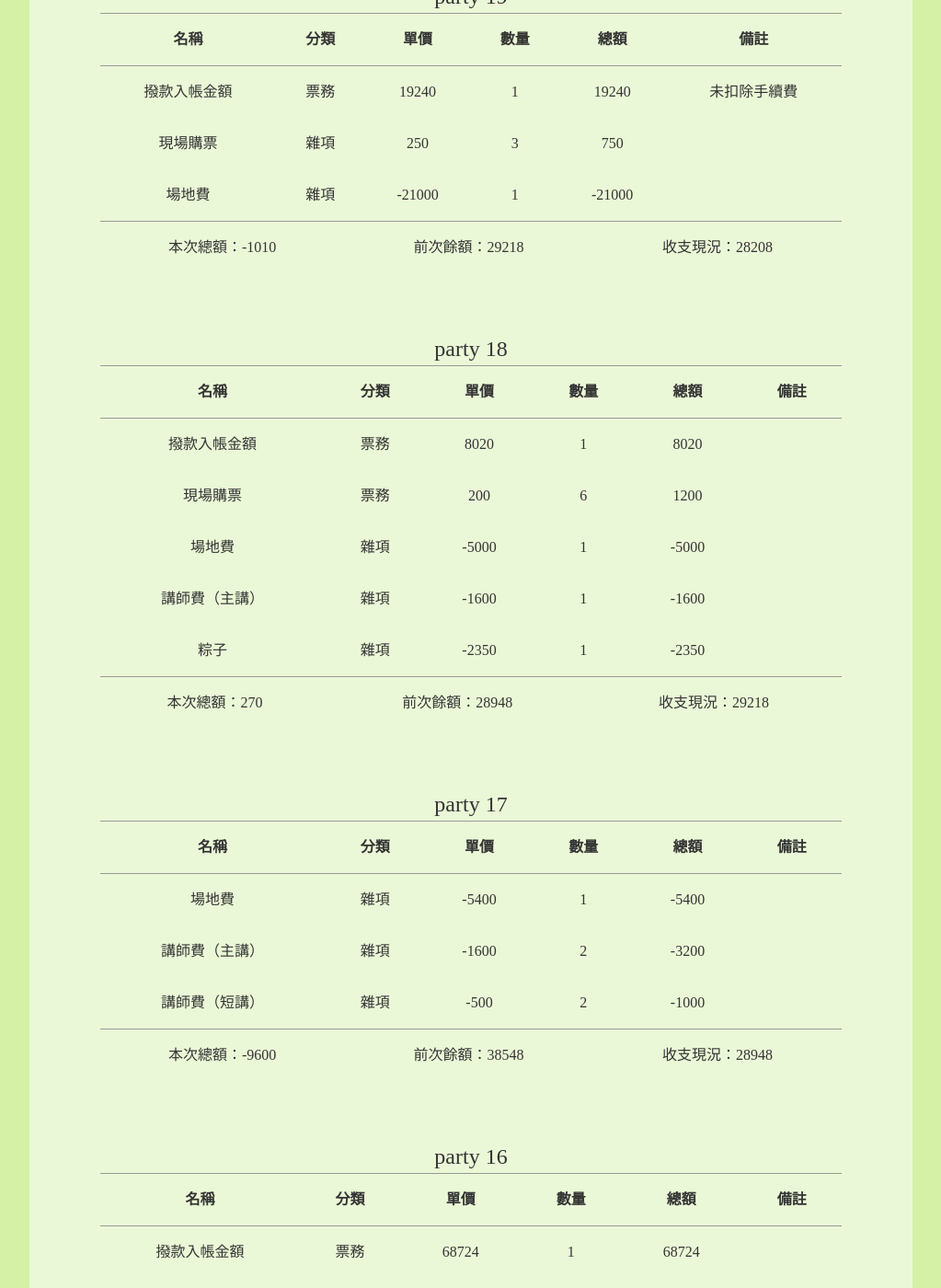
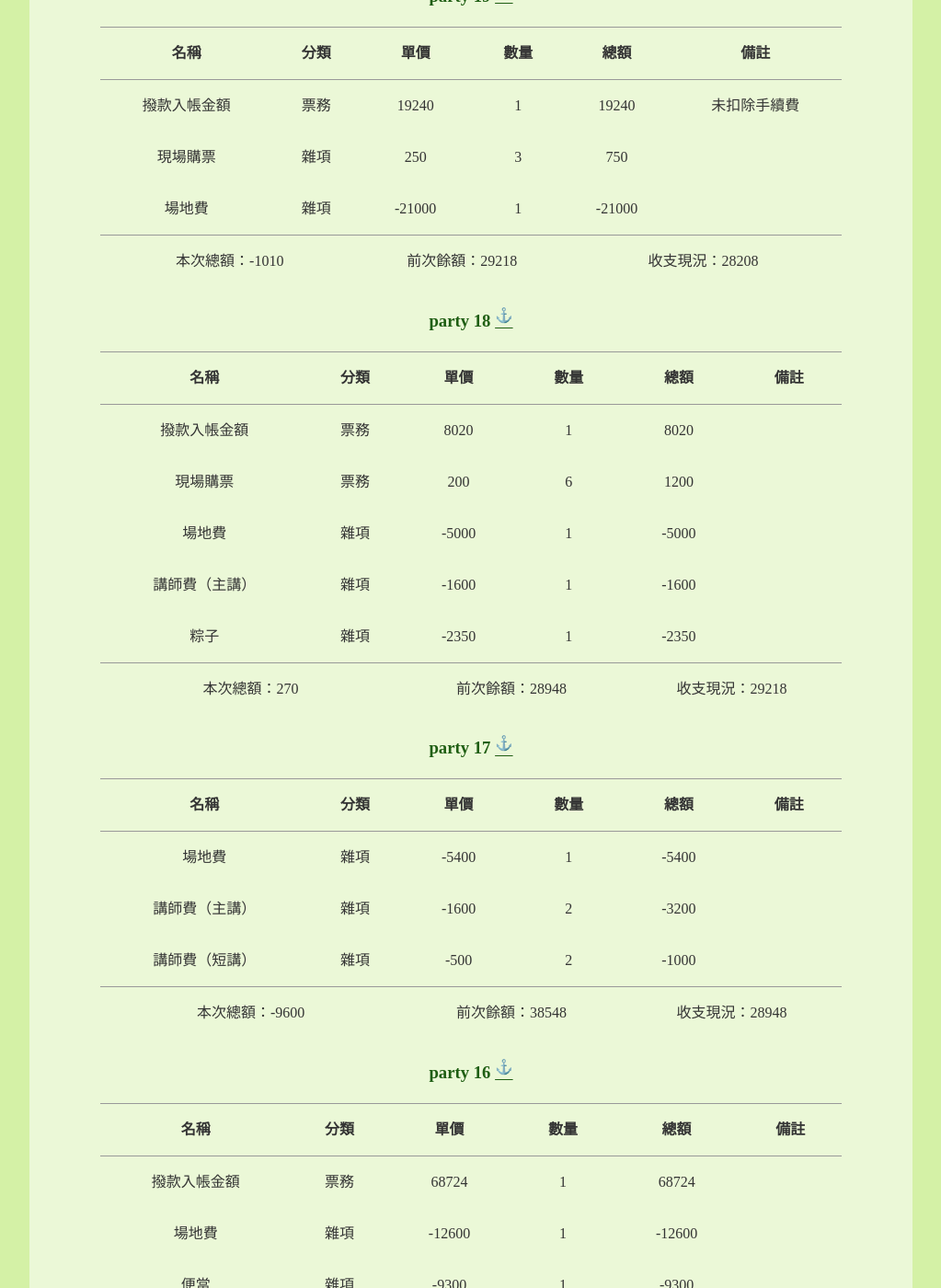
Before and after one commit to f2etw/f2etw.github.io, a Jekyll site: the page built from records.html, in a window 1280 px wide and 1400 px high, scrolled down 330 px. Shown: the whole window at 92% size, without its empty margins (128-1151 px from the left). Built offline with Jekyll 4.4.1, drawn with Linux system fonts in a browser that asks for light colours; some of the changed text lies outside the part shown.

Commit message:
調整收支表格結構
區分 thead, tfoot，並加入 anchor

```diff
--- a/records.html
+++ b/records.html
@@ -10,8 +10,10 @@ title: 收支記錄
 {% assign sorted_record = (site.data.records | sort: {{record_hash[0]}}) %}
 {% for record_hash in sorted_record reversed %}
     {% assign record = record_hash[1] %}
+    <h3 class="text-center" id="record-{{ forloop.rindex0 }}">{{ record.title }} <a href="#record-{{ forloop.rindex0 }}"><sup>⚓</sup></a></h3>
+    <div class="scrollbox">
     <table class="text-center">
-        <caption>{{ record.title }}</caption>
+    	<thead>
         <tr>
             <th class="name">名稱</th>
             <th>分類</th>
@@ -20,7 +22,18 @@ title: 收支記錄
             <th>總額</th>
             <th>備註</th>
         </tr>
+    	</thead>
+
+	    <tfoot class="sum text-center">
+        <tr>
+            <td colspan="2"><span>本次總額</span>：{{ record.total }}</td>
+            <td colspan="2"><span>前次餘額</span>：{{ record.property }}</td>
+            <td colspan="2"><span>收支現況</span>：{{ record.balance }}</td>
+        </tr>
+	    </tfoot>
+
         {% for item in record.data %}
+        <tbody>
         <tr>
             <td class="name">{{ item.name }}</td>
             <td>{{ item.category }}</td>
@@ -29,15 +42,9 @@ title: 收支記錄
             <td>{{ item.total }}</td>
             <td>{{ item.note }}</td>
         </tr>
+        </tbody>
         {% endfor %}
     </table>
-
-    <table class="sum text-center">
-        <tr>
-            <td><span>本次總額</span>：{{ record.total }}</td>
-            <td><span>前次餘額</span>：{{ record.property }}</td>
-            <td><span>收支現況</span>：{{ record.balance }}</td>
-        </tr>
-    </table>
+    </div>
     {% endfor %}
 </div>
```
